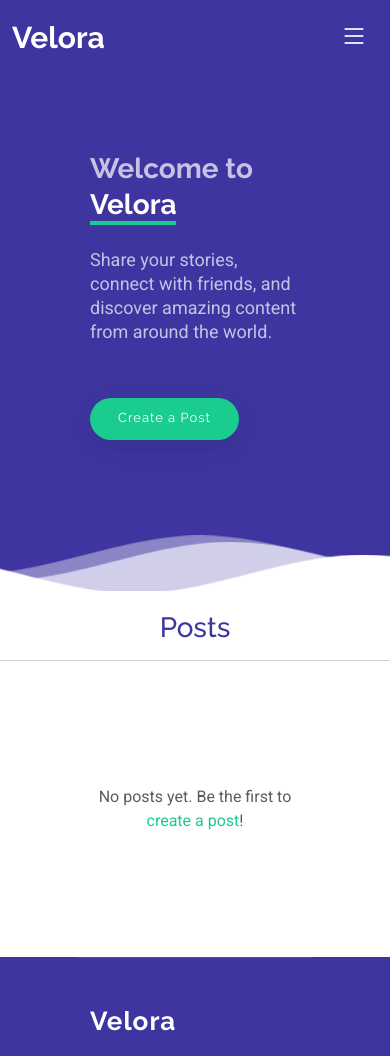
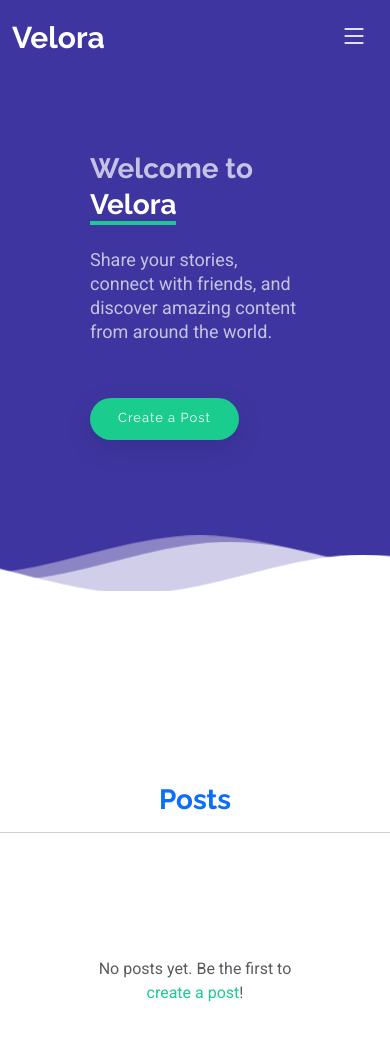
Before and after one commit to abdasath/Velora, a Flask app: page / in a window 390 px wide. Shown: the top 1056 px of the page. Run offline with Flask 3, Linux system fonts and the light colour scheme; the visitor is signed in with stand-in values (Sample User, id 1); data that the repository does not hold is empty; some libraries are stand-ins or nearby versions.

Commit message:
Adjust mobile top margin for Posts title on index page

```diff
--- a/templates/index.html
+++ b/templates/index.html
@@ -1,7 +1,14 @@
 {% extends "base.html" %} {% block title %}Home{% endblock title %} {% block body %}
 {% include "messages.html" %}
 
-<h1 class="text-center" style="margin-top: 20px;">Posts</h1>
+<style>
+  @media (max-width: 767px) {
+    .mobile-posts-title {
+      margin-top: 12rem !important;
+    }
+  }
+</style>
+<h1 class="text-center fw-bold mobile-posts-title mt-md-4 pt-md-0 text-primary">Posts</h1>
 <hr />
 <section id="details" class="details section">
 <div class="container" data-aos="fade-up">
```
